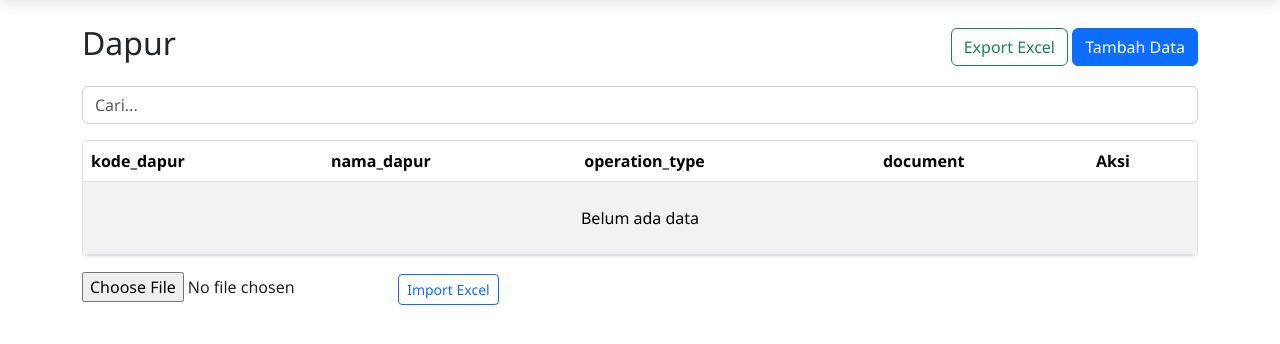
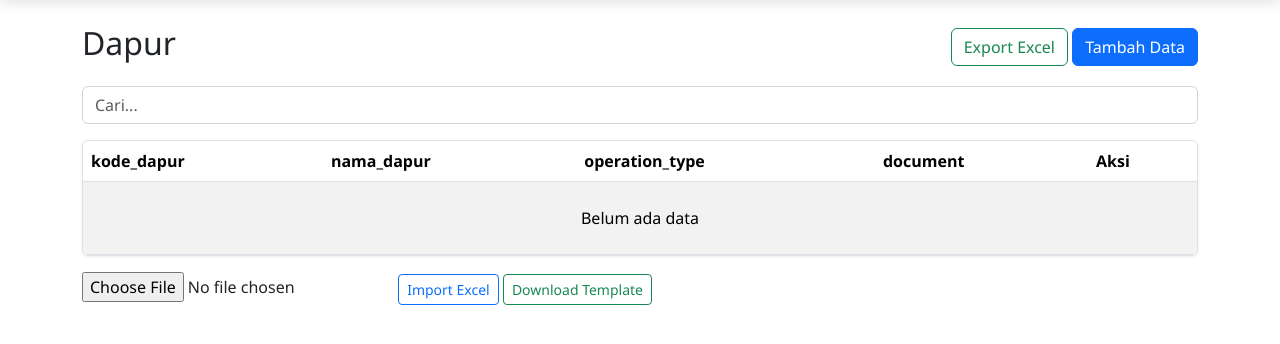
Before and after one commit to xsigerproject-cyber/RO, a Django app: page /dapur/ in a window 1280 px wide. Shown: the part 56-400 px from the top of the page. Run offline with Django 5.2, Linux system fonts and the light colour scheme; the visitor is signed in with stand-in values (Sample User, id 1); data comes from the database, SQL or seed files in the repository; data that the repository does not hold is empty.

Commit message:
Add download template button to each master data list

```diff
--- a/templates/masterdata/list.html
+++ b/templates/masterdata/list.html
@@ -46,6 +46,7 @@
   {% csrf_token %}
   <input type="file" name="file" accept=".xlsx" required>
   <button class="btn btn-sm btn-outline-primary">Import Excel</button>
+  <a class="btn btn-sm btn-outline-success" href="{% url 'download_import_template' kind %}">Download Template</a>
 </form>
 
 <div class="modal fade" id="createModal" tabindex="-1" aria-labelledby="createModalLabel" aria-hidden="true">
```
